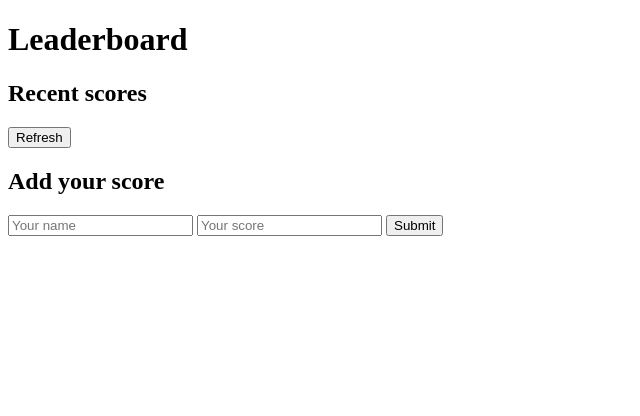
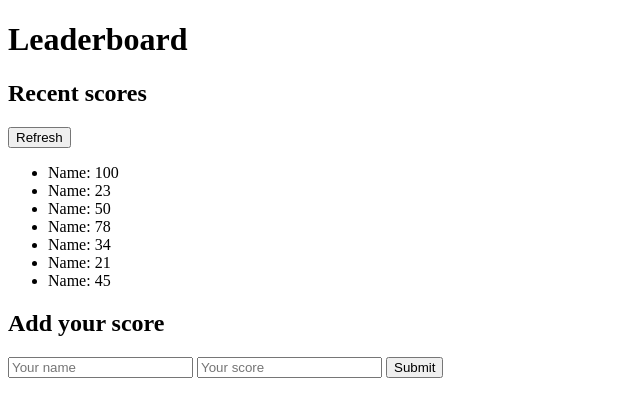
Before and after one commit to yghoor/leadearboard-site, a website: page src/index.html in a window 1280 px wide. Shown: the whole page, without its empty margins (0-640 px from the left). Drawn offline with Linux system fonts and the light colour scheme.

Commit message:
Hard-code list items for styling

```diff
--- a/src/index.html
+++ b/src/index.html
@@ -18,6 +18,16 @@
           <h2 class="scoreboard-header-text">Recent scores</h2>
           <button type="button" class="button refresh-btn">Refresh</button>
         </div>
+
+        <ul class="score-list">
+          <li class="score-item">Name: 100</li>
+          <li class="score-item">Name: 23</li>
+          <li class="score-item">Name: 50</li>
+          <li class="score-item">Name: 78</li>
+          <li class="score-item">Name: 34</li>
+          <li class="score-item">Name: 21</li>
+          <li class="score-item">Name: 45</li>
+        </ul>
       </section>
 
       <section id="add-score-section">
```
